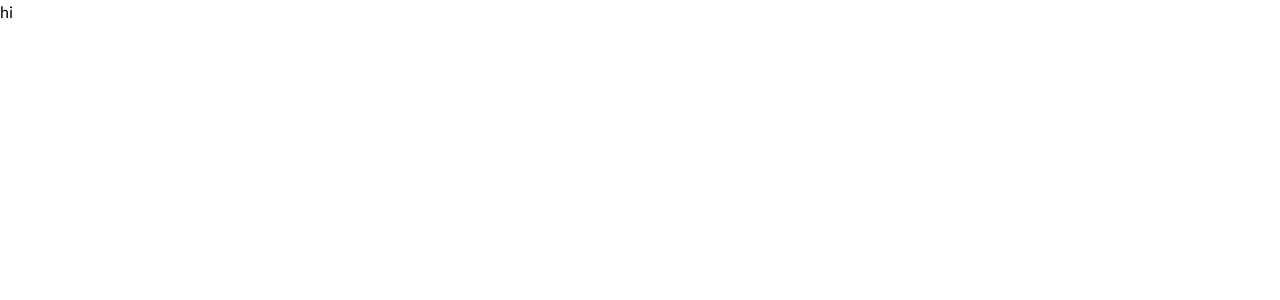
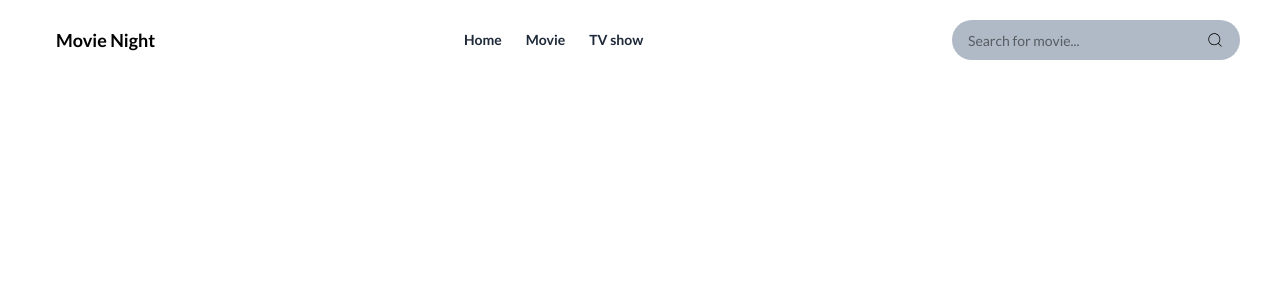
Before and after one commit to sami855-ux/Movie-website, a React (Vite) app: page / in a window 1280 px wide. Shown: the top 300 px of the page. Built offline with nearby package versions, Linux system fonts and the light colour scheme.

Commit message:
Header blue print is finished

```diff
--- a/src/components/Header.tsx
+++ b/src/components/Header.tsx
@@ -1,3 +1,54 @@
+import { CiSearch } from "react-icons/ci"
+
 export default function Header() {
-  return <div>hi</div>
+  return (
+    <div className="w-full h-20 flex items-center justify-between px-10">
+      <section className="h-full flex gap-4 items-center justify-center">
+        <img src="" alt="" className="" />
+        <h2 className="font-bold text-lg">Movie Night</h2>
+      </section>
+      <Menu />
+      <InputSection />
+    </div>
+  )
 }
+
+const InputSection = () => {
+  const handleSearch = (e) => {}
+
+  return (
+    <form
+      onSubmit={handleSearch}
+      className="w-72 h-10 bg-slate-500/50 rounded-3xl flex items-center justify-between px-4 gap-1"
+    >
+      <input
+        type="text"
+        placeholder="Search for movie..."
+        className="outline-none py-1 h-full  bg-transparent font-main text-sm"
+      />
+      <CiSearch
+        size={18}
+        className="cursor-pointer"
+        onClick={(e) => {
+          handleSearch(e)
+        }}
+      />
+    </form>
+  )
+}
+
+const Menu = () => {
+  return (
+    <ul className="w-fit h-full flex items-center gap-2">
+      <li className="text-sm text-gray-800 px-2 cursor-pointer font-semibold">
+        Home
+      </li>
+      <li className="text-sm text-gray-800 px-2 cursor-pointer font-semibold">
+        Movie
+      </li>
+      <li className="text-sm text-gray-800 px-2 cursor-pointer font-semibold">
+        TV show
+      </li>
+    </ul>
+  )
+}
```
